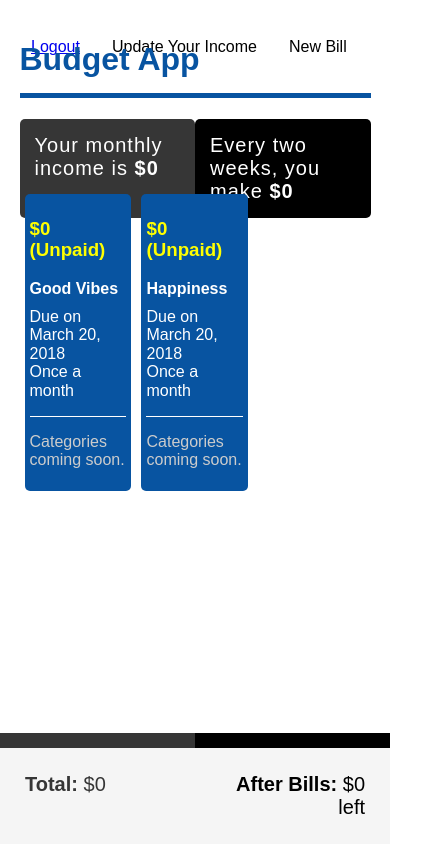
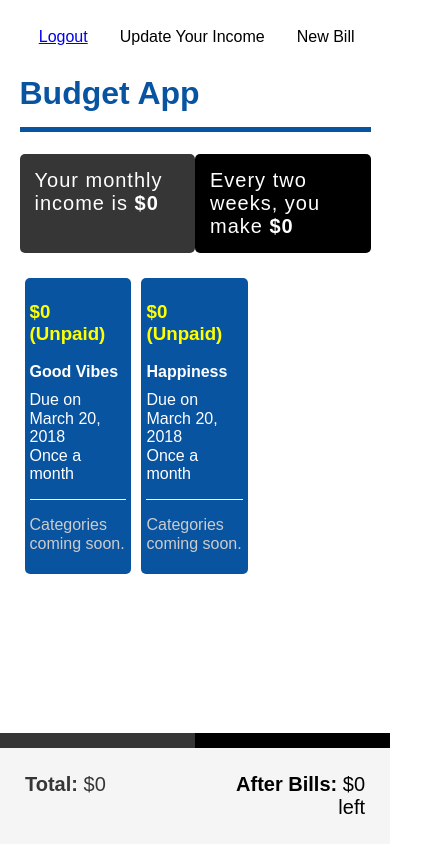
Before and after one commit to thinkful-ei18/adrian-budget-app, a React (Create React App) app: page /bills in a window 390 px wide. Shown: the top 852 px of the page, 433 px wide, since content can reach past the window. Built offline with nearby package versions, Linux system fonts and the light colour scheme; no server answers.

Commit message:
fix responsiveness issues

```diff
--- a/src/App.js
+++ b/src/App.js
@@ -50,7 +50,6 @@ class App extends Component {
         <Route path="/bills">
         <div className="pure-g">
             <div className="pure-u-1-1">
-              <Navbar/>
               <BillsList/>
             </div>
         </div>
--- a/src/components/bills-list.css
+++ b/src/components/bills-list.css
@@ -1,6 +1,6 @@
 .budget-bills-list {
   width: 100%;
-  height: 100%;
+  height: 1500px;
 
 
   position: absolute;
@@ -21,7 +21,6 @@ h1 {
 
 .budget-projection {
   font-size: 125%;
-  height: 50px;
 }
 
 .monthly-income {
@@ -29,6 +28,7 @@ h1 {
   color: white;
   border-radius: 5px;
   letter-spacing: 1px;
+  height: auto;
   padding: 15px;
 }
 
@@ -37,8 +37,14 @@ h1 {
   color: white;
   letter-spacing: 1px;
   border-radius: 5px;
+  height: auto;
   padding: 15px;
 
+}
+
+.budget-all-bills {
+  width: 100%;
+  /* height: 100%; */
 }
 
 .budget-overview {
--- a/src/components/bills-list.js
+++ b/src/components/bills-list.js
@@ -3,6 +3,7 @@ import {connect} from 'react-redux';
 import {fetchBills} from '../actions/bills';
 import sumOfKeys from '../utils/sumofkeys'
 import Bill from './bill';
+import Navbar from './navbar';
 import './bills-list.css';
 export class billsList extends React.Component {
 
@@ -29,6 +30,7 @@ export class billsList extends React.Component {
     return (
       <div>
         <main className="pure-menu budget-bills-list">
+          <Navbar/>
           <h1>Budget App</h1>
           <p className="budget-projection pure-g">
           <span className="monthly-income pure-u-1-2">Your monthly income is <b>${this.props.income}</b></span>
@@ -37,7 +39,7 @@ export class billsList extends React.Component {
           {/* <h2>
             Here are all of your bills ({this.props.bills.length} total):
           </h2> */}
-          <ul className="pure-menu-list pure-g">
+          <ul className=" budget-all-bills pure-menu-list pure-g">
             {allBills}
           </ul>
         </main>
--- a/src/components/navbar.css
+++ b/src/components/navbar.css
@@ -1,13 +1,7 @@
 .navbar {
   text-align: right;
-  margin-top: 15px;
-  padding: 15px;
 }
 
 .pure-menu-link {
   color: black;
 }
-
-.navlist {
-margin-right: 70px;
-}
```
